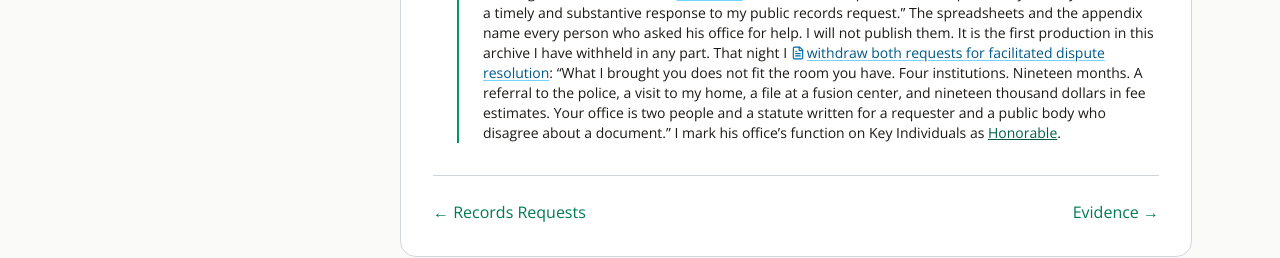
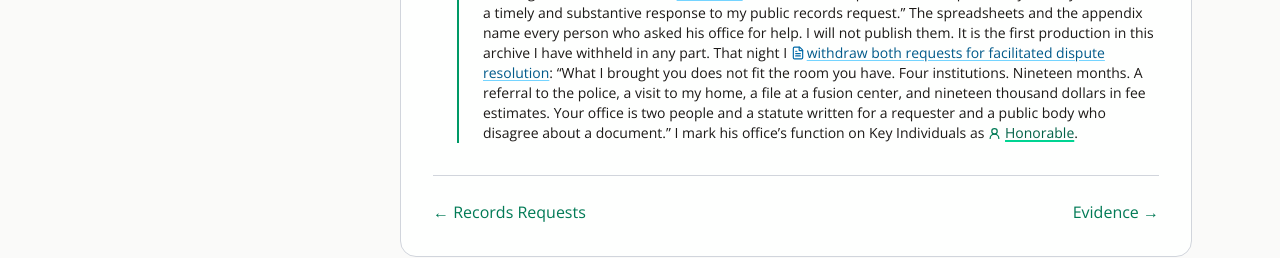
Before and after one commit to rswfire/rswfire.oprd, a Next.js app: page /timeline in a window 1280 px wide. Shown: the part 10900-11158 px from the top of the page. Built offline with nearby package versions, Linux system fonts and the light colour scheme.

Commit message:
Timeline: a link into Key Individuals opens the seat's drawer in place

```diff
--- a/components/TimelineBody.tsx
+++ b/components/TimelineBody.tsx
@@ -10,6 +10,7 @@
 // photograph, ground, a walk, or a period. Every provider these need is
 // mounted at the root layout, so both surfaces work unchanged.
 import Link from "next/link";
+import PersonLink from "@/components/PersonLink";
 import type { TimelineSegment } from "@/data/timeline";
 import Cite from "@/components/Cite";
 import Moment from "@/components/player/Moment";
@@ -53,6 +54,13 @@ export default function TimelineBody({ body }: { body: TimelineSegment[] }) {
                     return <ClusterCite key={i} id={seg.cluster}>{seg.t}</ClusterCite>;
                 }
 
+                // A link into Key Individuals opens that seat's drawer here, over
+                // the timeline, the way every other person link does; a page
+                // change to a hash can land at the top on a slow phone.
+                const seat = seg.href.match(/^\/key-individuals\/?#([a-z0-9-]+)$/)?.[1];
+                if (seat) {
+                    return <PersonLink key={i} name={seg.t} seat={seat} />;
+                }
                 if (seg.external) {
                     return (
                         <a key={i} href={seg.href} target="_blank" rel="noopener"
```
